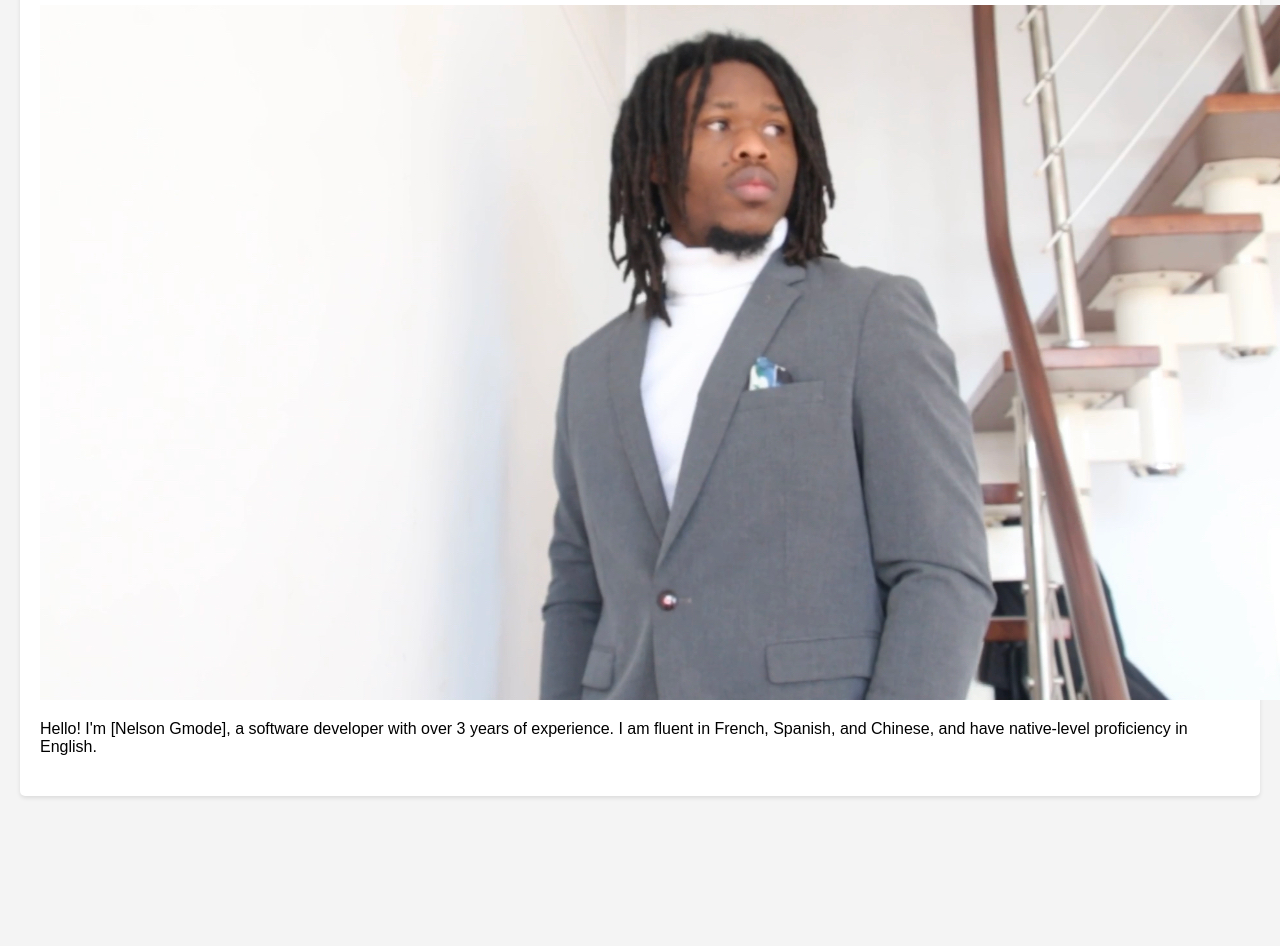
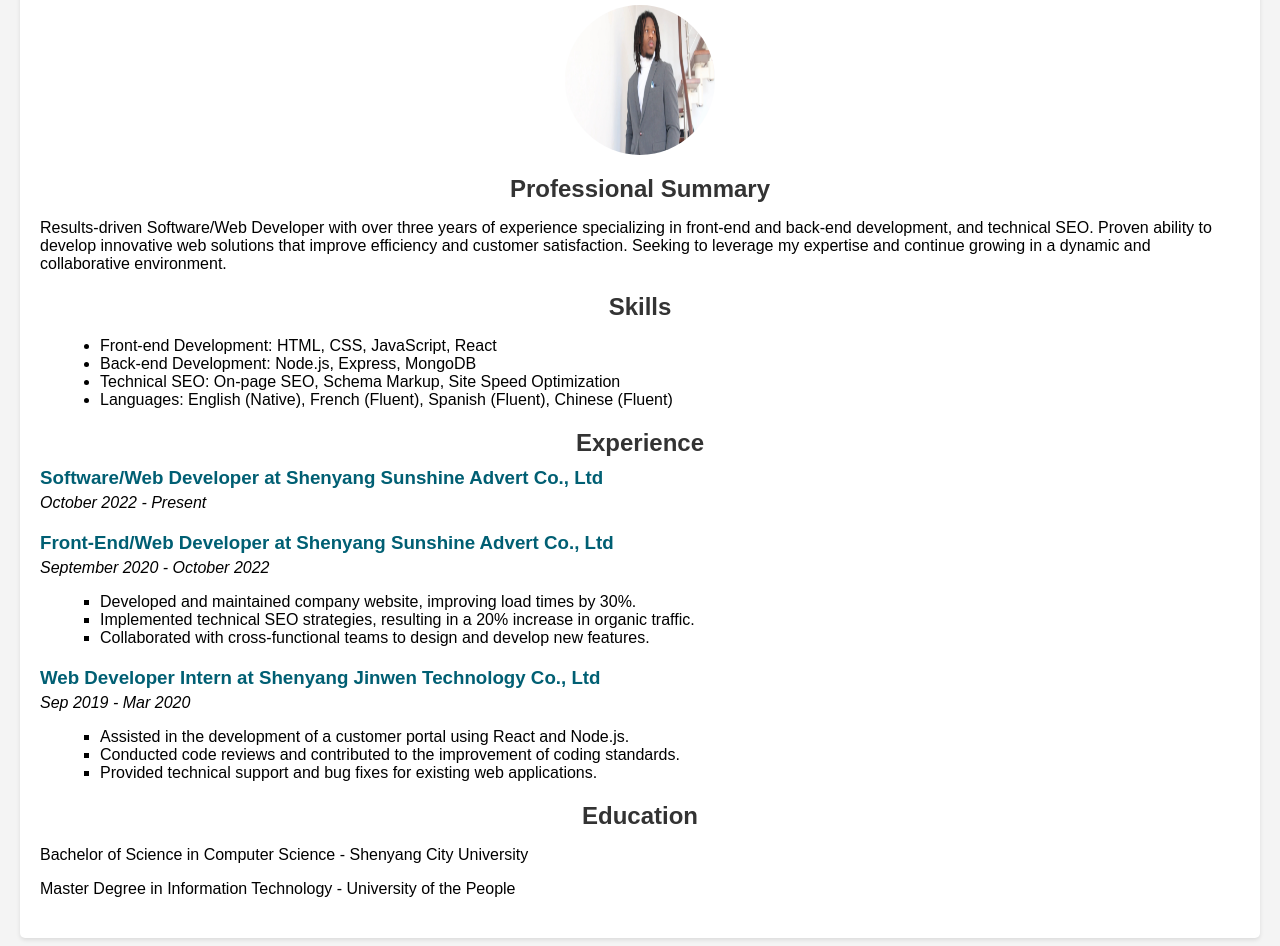
Before and after one commit to NelsonGmode/Portfolio, a plain HTML site: page about.html in a window 1280 px wide. Shown: the part 173-1119 px from the top of the page. Before the commit the page ends 989 px from the top, so only its background shows below. Drawn offline with Linux system fonts and the light colour scheme.

Commit message:
Updated About Me page with new experience and education details

```diff
--- a/about.html
+++ b/about.html
@@ -5,6 +5,7 @@
     <meta name="viewport" content="width=device-width, initial-scale=1.0">
     <title>About Me - My Portfolio</title>
     <link rel="stylesheet" href="styles.css">
+    <script src="script.js" defer></script>
 </head>
 <body>
 <header>
@@ -21,7 +22,46 @@
     <section id="about">
         <h1>About Me</h1>
         <img src="images/profile.jpg" alt="Profile Picture">
-        <p>Hello! I'm [Nelson Gmode], a software developer with over 3 years of experience. I am fluent in French, Spanish, and Chinese, and have native-level proficiency in English.</p>
+        <div class="about-content">
+            <h2>Professional Summary</h2>
+            <p>Results-driven Software/Web Developer with over three years of experience specializing in front-end and back-end development, and technical SEO. Proven ability to develop innovative web solutions that improve efficiency and customer satisfaction. Seeking to leverage my expertise and continue growing in a dynamic and collaborative environment.</p>
+
+            <h2>Skills</h2>
+            <ul>
+                <li>Front-end Development: HTML, CSS, JavaScript, React</li>
+                <li>Back-end Development: Node.js, Express, MongoDB</li>
+                <li>Technical SEO: On-page SEO, Schema Markup, Site Speed Optimization</li>
+                <li>Languages: English (Native), French (Fluent), Spanish (Fluent), Chinese (Fluent)</li>
+            </ul>
+
+            <h2>Experience</h2>
+            <div class="experience">
+                <h3>Software/Web Developer at Shenyang Sunshine Advert Co., Ltd</h3>
+                <p>October 2022 - Present</p>
+            </div>
+            <div class="experience">
+                <h3>Front-End/Web Developer at Shenyang Sunshine Advert Co., Ltd</h3>
+                <p>September 2020 - October 2022</p>
+                <ul>
+                    <li>Developed and maintained company website, improving load times by 30%.</li>
+                    <li>Implemented technical SEO strategies, resulting in a 20% increase in organic traffic.</li>
+                    <li>Collaborated with cross-functional teams to design and develop new features.</li>
+                </ul>
+            </div>
+            <div class="experience">
+                <h3>Web Developer Intern at Shenyang Jinwen Technology Co., Ltd</h3>
+                <p>Sep 2019 - Mar 2020</p>
+                <ul>
+                    <li>Assisted in the development of a customer portal using React and Node.js.</li>
+                    <li>Conducted code reviews and contributed to the improvement of coding standards.</li>
+                    <li>Provided technical support and bug fixes for existing web applications.</li>
+                </ul>
+            </div>
+
+            <h2>Education</h2>
+            <p>Bachelor of Science in Computer Science - Shenyang City University</p>
+            <p>Master Degree in Information Technology - University of the People</p>
+        </div>
     </section>
 </main>
 </body>
--- a/script.js
+++ b/script.js
@@ -1,5 +1,5 @@
 document.addEventListener("DOMContentLoaded", function() {
-    // Smooth scrolling
+    // Smooth scrolling for anchor links
     document.querySelectorAll('a[href^="#"]').forEach(anchor => {
         anchor.addEventListener('click', function(e) {
             e.preventDefault();
@@ -13,7 +13,7 @@ document.addEventListener("DOMContentLoaded", function() {
     const contactForm = document.getElementById('contact-form');
     contactForm.addEventListener('submit', function(e) {
         e.preventDefault();
-        alert('Thank you for your message!');
+        alert('Thank you for your message! We will get back to you soon.');
         contactForm.reset();
     });
 });
--- a/styles.css
+++ b/styles.css
@@ -110,3 +110,49 @@ section h2 {
 #contact-form button:hover {
     background-color: #005f73;
 }
+
+#about {
+    text-align: center;
+}
+
+#about img {
+    display: block;
+    margin: 0 auto;
+    border-radius: 50%;
+    width: 150px;
+    height: 150px;
+}
+
+.about-content {
+    text-align: left;
+    margin-top: 20px;
+}
+
+.about-content h2 {
+    color: #333;
+    margin-bottom: 10px;
+}
+
+.about-content ul {
+    list-style: disc;
+    margin-left: 20px;
+}
+
+.experience {
+    margin-bottom: 20px;
+}
+
+.experience h3 {
+    margin: 0;
+    color: #005f73;
+}
+
+.experience p {
+    margin: 5px 0;
+    font-style: italic;
+}
+
+.experience ul {
+    list-style: square;
+    margin-left: 20px;
+}
```
